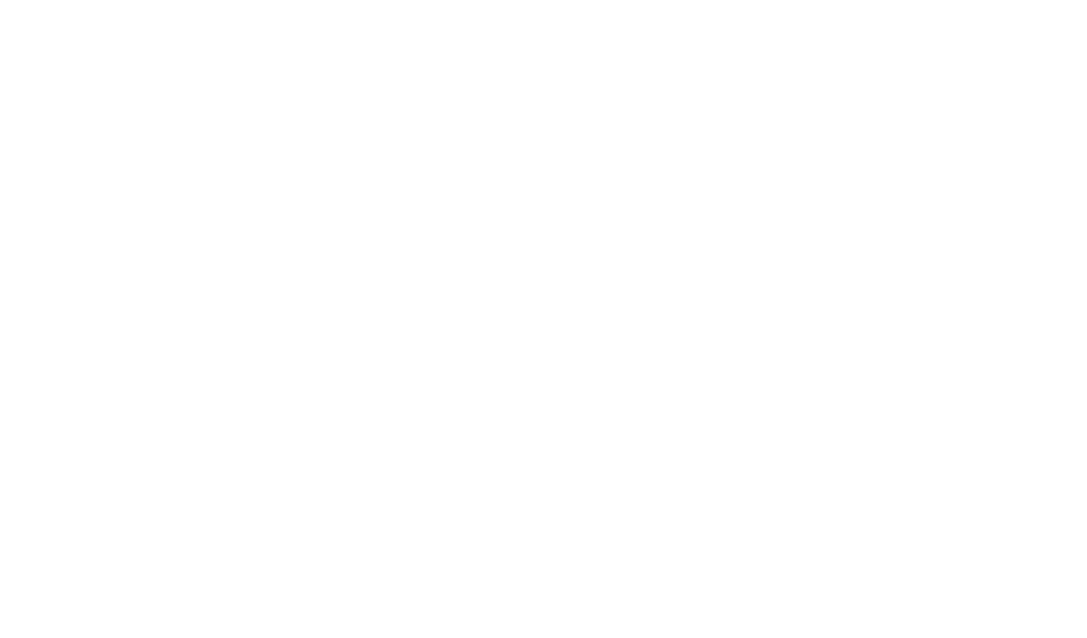
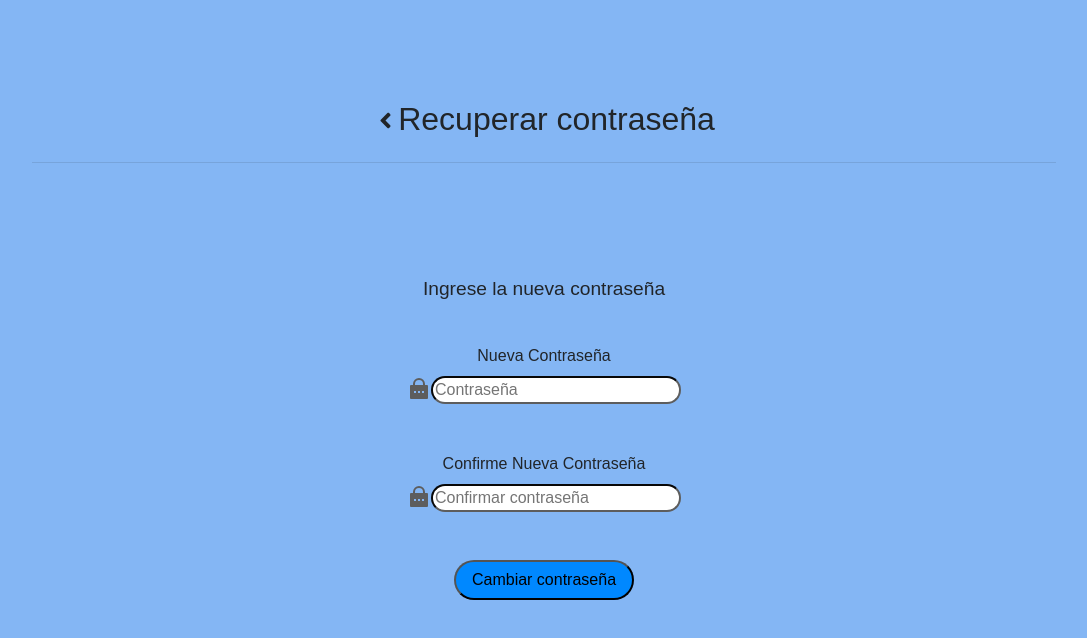
Before and after one commit to brayan-CORM/App-Autismo, a React (Create React App) app in the folder Front-end/login/: page /reset-password/1 in a window 1280 px wide. Before the commit this address had no page. Shown: the top 638 px of the page, without its empty margins (96-1183 px from the left). Built offline with nearby package versions, Linux system fonts and the light colour scheme.

Commit message:
no se muestra la alerta del envio del correo de recuperacion, funcion cambio de contraseña funcionando, cambio del color de fondo a azul pastel

```diff
--- a/Front-end/login/package.json
+++ b/Front-end/login/package.json
@@ -11,8 +11,10 @@
     "@testing-library/react": "^13.4.0",
     "@testing-library/user-event": "^13.5.0",
     "axios": "^1.6.2",
+    "firebase": "^10.7.2",
     "react": "^18.2.0",
     "react-dom": "^18.2.0",
+    "react-draggable": "^4.4.6",
     "react-icons": "^4.12.0",
     "react-router-dom": "^6.20.1",
     "react-scripts": "5.0.1",
--- a/Front-end/login/src/AppRouter.js
+++ b/Front-end/login/src/AppRouter.js
@@ -24,7 +24,7 @@
                 <Route path="/feelings" element={<Feelings/>}/>
                 <Route path="/hygiene" element={<Hygiene/>}/>
                 <Route path="/people" element={<People/>}/>
-                <Route path="/reset-password" element={<ResetPassword/>}/>
+                <Route path="/reset-password/:resetId" element={<ResetPassword/>}/>
             </Routes>
         </Router>
     );
--- a/Front-end/login/src/Pages/recoverpassword.js
+++ b/Front-end/login/src/Pages/recoverpassword.js
@@ -18,22 +18,21 @@
             const response = await axios.post('http://localhost:3001/api/reset-password',{
                 _identifier: identifier
             });
+            console.log(response.data);
             if (response.data.success) {
                 console.log(response.data);
                 navigate("/");
-                alert("Recuperación exitosa");
+                alert("Se ha enviado un correo con un link para restablecer la contraseña. Por favor, revise su bandeja de entrada o carpeta de spam.");
             } else {
                 console.log(response.data);
-                alert("Recuperación fallida");
+                alert("No se encontró un usuario con el correo o nombre de usuario proporcionado. Verifica la información e inténtalo nuevamente.");
             }
         }
         catch (error){
-            setError("Error de recuperación");
+            setError("Error al enviar la solicitud de recuperación. Por favor, inténtalo nuevamente más tarde.");
         }
     }
-    function go_to_resetpassword() {
-        navigate("/reset-password");
-      }
+
     return(
         <body>
             <div className="RecoverPassword">
@@ -58,7 +57,7 @@
                 <IoIosMail className='icon_Mail_2'/>
                 <input
                     className="recover_mail"
-                    type="Mail"
+                    type="text"
                     value={identifier}
                     onChange={(event) => setIdentifier(event.target.value)}
                     placeholder="Correo o usuario"
@@ -68,9 +67,9 @@
             <br/>
             <br/>
             {error && <p className='error'>{error}</p>}
-            <button className='b_login' type='submit' onClick={go_to_resetpassword}>Reiniciar contraseña</button>
-            <br />
-            <br />
+            <div>
+                <button className='b_reg_login' type='submit'>Recuperar cuenta</button>
+            </div>
             </form>
         </body>
     )
--- a/Front-end/login/src/Pages/resetpassword.js
+++ b/Front-end/login/src/Pages/resetpassword.js
@@ -1,13 +1,13 @@
 import React from "react";
 import axios from "axios";
 import { RiLockPasswordFill } from "react-icons/ri";
-import { useNavigate } from 'react-router-dom';
+import { useNavigate, useParams } from 'react-router-dom';
 
 //icons
 import { FaAngleLeft } from "react-icons/fa";
 
-function ResetPassword(){
-
+function ResetPassword() {
+    const { resetId } = useParams();
     const [_newPassword, setNewpassword] = React.useState("");
     const [_confirmPassword, setconfirmPassword] = React.useState("");
     const [error, setError] = React.useState("");
@@ -16,9 +16,9 @@
     const funcion_recover = async (event) =>{
         event.preventDefault();
         try{
-            const response = await axios.post('http://localhost:3001/api/reset-password',{
-                _newPassword: _newPassword,
-                _confirmPassword:  _confirmPassword
+            const response = await axios.post(`http://localhost:3001/api/reset-password/${resetId}`,{
+                newPassword: _newPassword,
+                confirmPassword: _confirmPassword
 
             });
             if (response.data.success) {
@@ -54,7 +54,7 @@
                 </p>
             </div>
             <br/>
-            <label htmlFor="inputConPassword">Contraseña</label>
+            <label htmlFor="inputConPassword">Nueva Contraseña</label>
             <br/>
             <RiLockPasswordFill className='icon_password'/>
             <input
@@ -68,7 +68,7 @@
             <br/>
             <br/>
             <br/>
-            <label htmlFor="inputConPassword">Confirmar contraseña</label>
+            <label htmlFor="inputConPassword">Confirme Nueva Contraseña</label>
             <br/>
             <RiLockPasswordFill className='icon_password'/>
             <input
--- a/Front-end/login/src/style.css
+++ b/Front-end/login/src/style.css
@@ -5,6 +5,7 @@
     justify-content: center;
     height: 100vh;
     font-family: Arial, Helvetica, sans-serif;
+    background-color: #84b6f4;
 }
 .Correo{
     font-size: medium;
```
Also changed, not shown: 2 other files (tests, documents, lock files or other folders).
